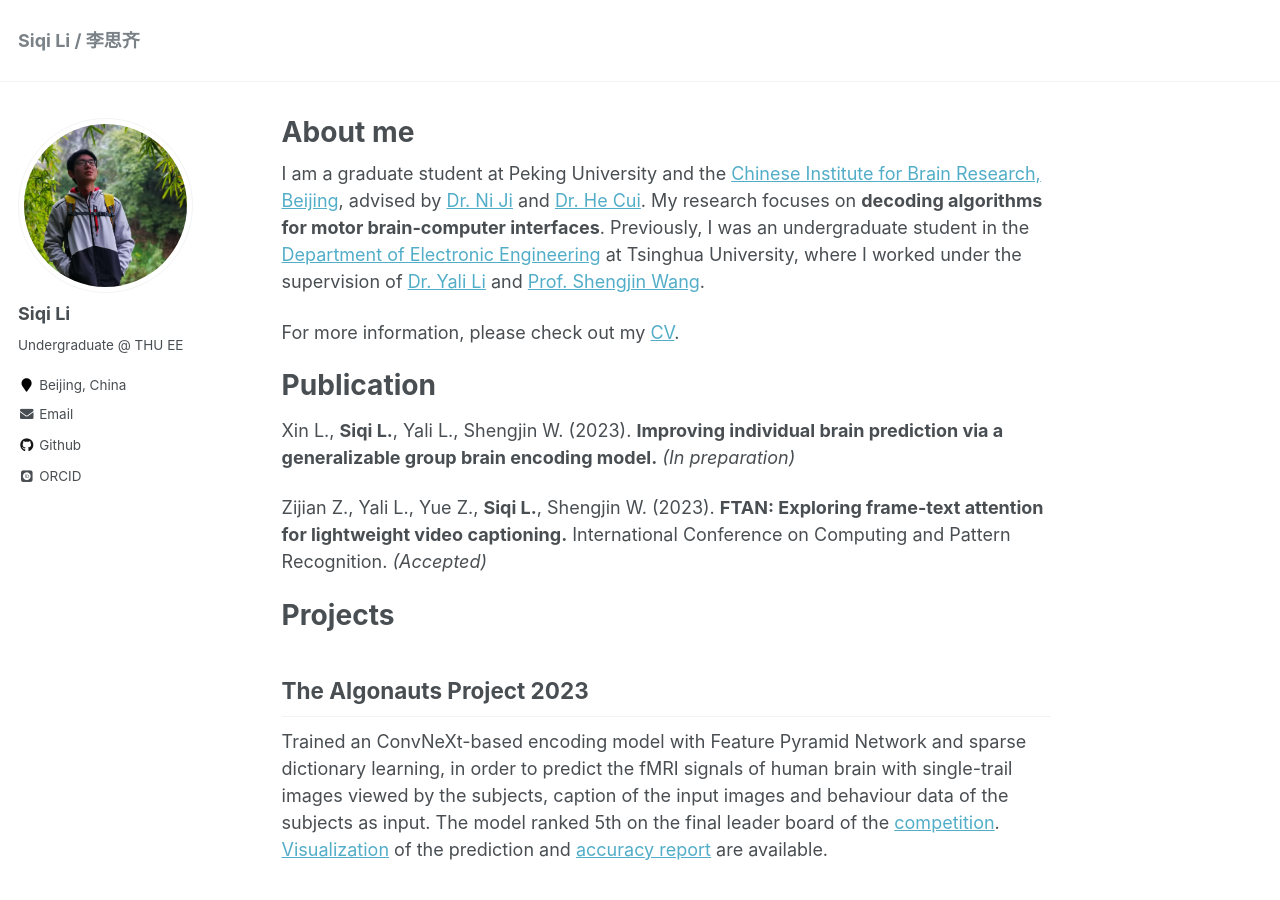
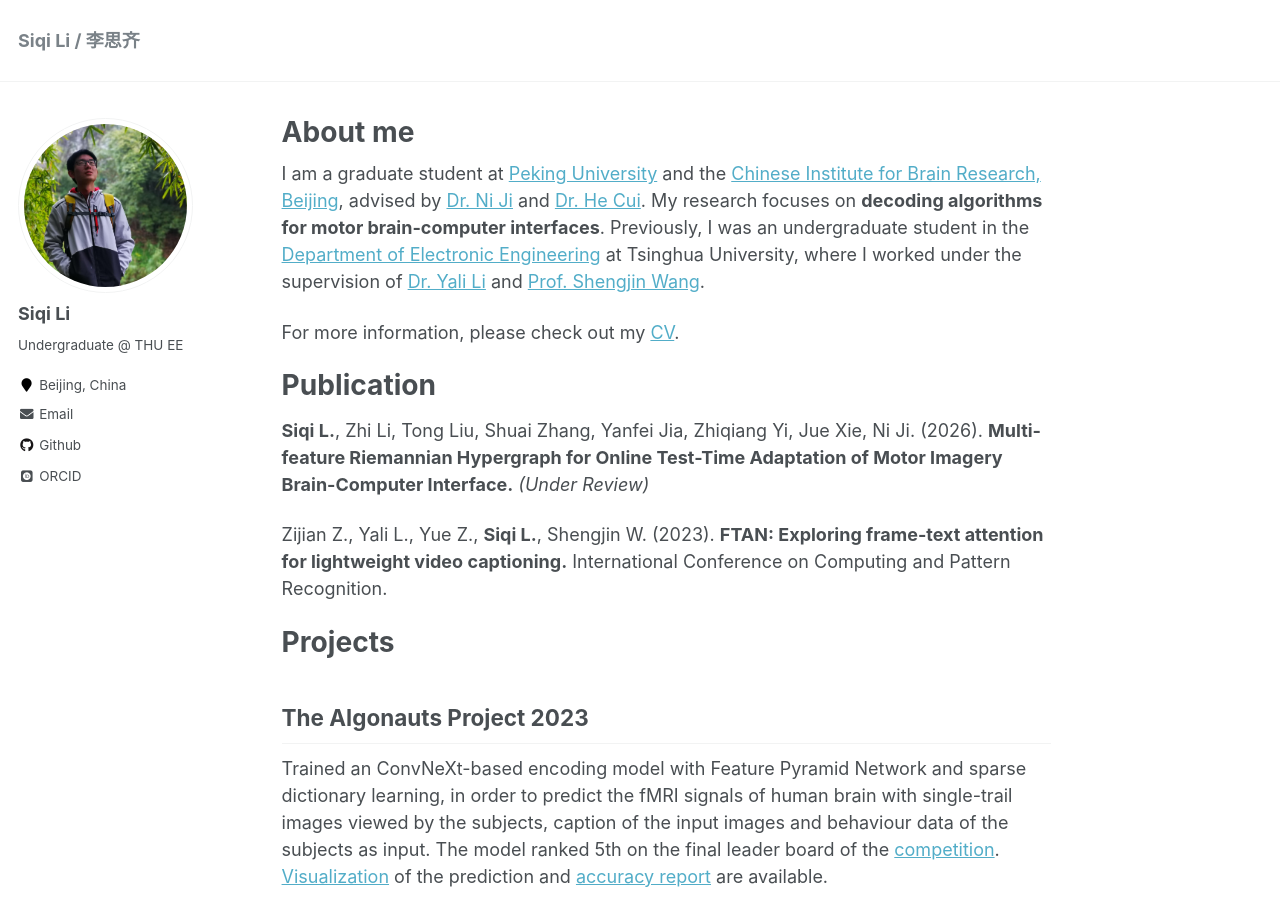
Before and after one commit to LSQamI/IamWho, a Jekyll site: the page built from _pages/about.md, in a window 1280 px wide and 900 px high. Built offline with Jekyll 4.4.1, drawn with Linux system fonts in a browser that asks for light colours; some web fonts are replaced.

Commit message:
Revise about page with new CV link and publications
Updated personal information and publication details in the about page.

```diff
--- a/_pages/about.md
+++ b/_pages/about.md
@@ -8,16 +8,16 @@ redirect_from:
   - /about.html
 ---
 
-I am a graduate student at Peking University and the [Chinese Institute for Brain Research, Beijing](https://en.cibr.ac.cn/home), advised by [Dr. Ni Ji](https://en.cibr.ac.cn/teamDetail/cibrTeamteam/7eaf96c5b298444b84328680fb1b7a15/Ni%20Ji) and [Dr. He Cui](https://en.cibr.ac.cn/teamDetail/cibrTeamteam/7f006914a22f4e2d8b027f76d70c4636/He%20Cui). My research focuses on **decoding algorithms for motor brain-computer interfaces**. Previously, I was an undergraduate student in the [Department of Electronic Engineering](https://www.ee.tsinghua.edu.cn/en/) at Tsinghua University, where I worked under the supervision of [Dr. Yali Li](http://web.ee.tsinghua.edu.cn/liyali/en/index.htm) and [Prof. Shengjin Wang](http://web.ee.tsinghua.edu.cn/wangshengjin/en/index/2817/list/index.htm).
+I am a graduate student at [Peking University](https://www.pku.edu.cn/) and the [Chinese Institute for Brain Research, Beijing](https://en.cibr.ac.cn/home), advised by [Dr. Ni Ji](https://en.cibr.ac.cn/teamDetail/cibrTeamteam/7eaf96c5b298444b84328680fb1b7a15/Ni%20Ji) and [Dr. He Cui](https://en.cibr.ac.cn/teamDetail/cibrTeamteam/7f006914a22f4e2d8b027f76d70c4636/He%20Cui). My research focuses on **decoding algorithms for motor brain-computer interfaces**. Previously, I was an undergraduate student in the [Department of Electronic Engineering](https://www.ee.tsinghua.edu.cn/en/) at Tsinghua University, where I worked under the supervision of [Dr. Yali Li](http://web.ee.tsinghua.edu.cn/liyali/en/index.htm) and [Prof. Shengjin Wang](http://web.ee.tsinghua.edu.cn/wangshengjin/en/index/2817/list/index.htm).
 
-For more information, please check out my [CV](files/CV.pdf).
+For more information, please check out my [CV](files/CV_cn.pdf).
 
 
 # Publication
 
- Xin L., **Siqi L.**, Yali L., Shengjin W. (2023). **Improving individual brain prediction via a generalizable group brain encoding model.** *(In preparation)*
+**Siqi L.**, Zhi Li, Tong Liu, Shuai Zhang, Yanfei Jia, Zhiqiang Yi, Jue Xie, Ni Ji. (2026). **Multi-feature Riemannian Hypergraph for Online Test-Time Adaptation of Motor Imagery Brain-Computer Interface.** *(Under Review)*
 
- Zijian Z., Yali L., Yue Z., **Siqi L.**, Shengjin W. (2023). **FTAN: Exploring frame-text attention for lightweight video captioning.** International Conference on Computing and Pattern Recognition. *(Accepted)*
+ Zijian Z., Yali L., Yue Z., **Siqi L.**, Shengjin W. (2023). **FTAN: Exploring frame-text attention for lightweight video captioning.** International Conference on Computing and Pattern Recognition.
 
 
 # Projects
```
